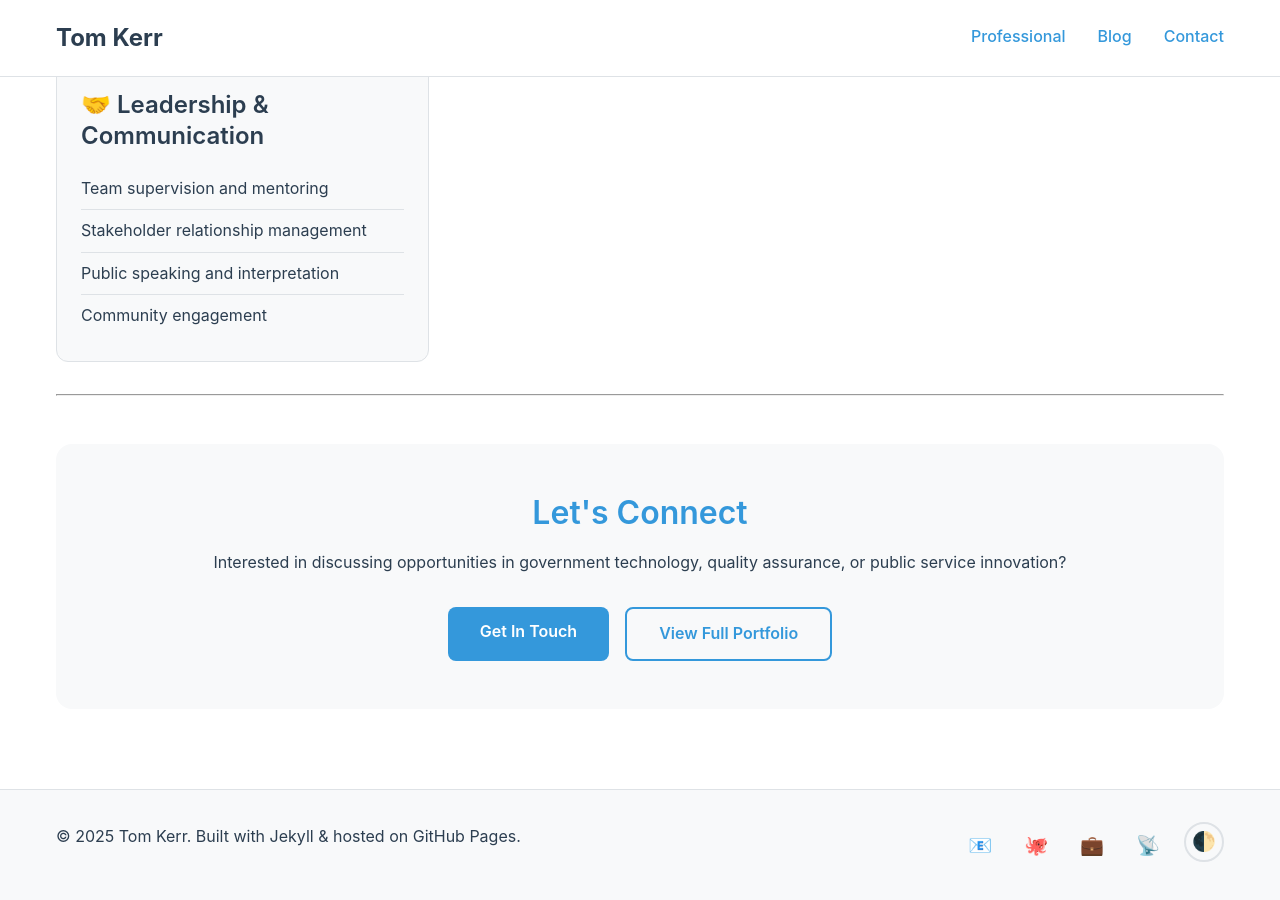
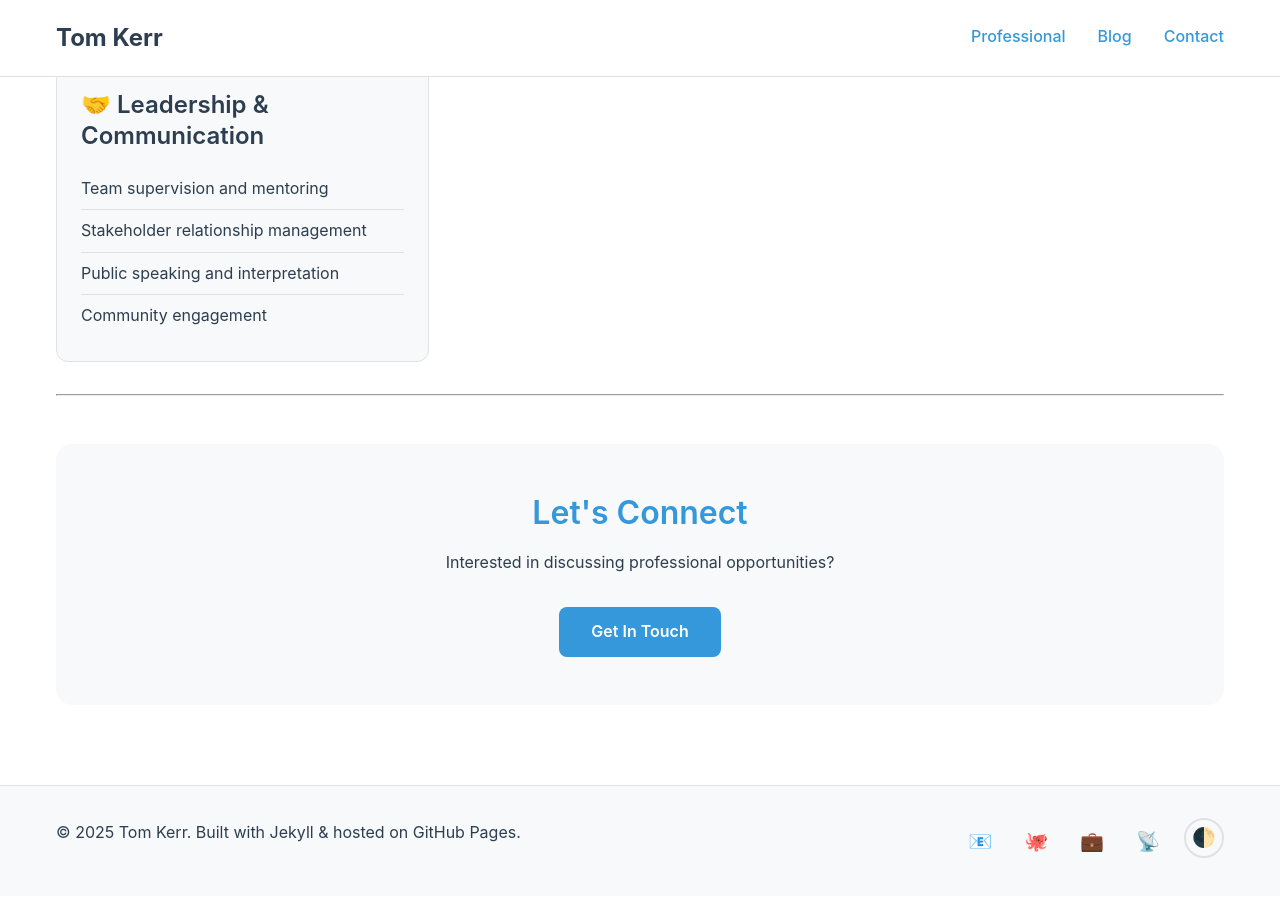
Before and after one commit to TDK250/Toms-Site, a Jekyll site: the page built from professional.md, in a window 1280 px wide and 900 px high, scrolled down 4104 px. Built offline with Jekyll 4.4.1, drawn with Linux system fonts in a browser that asks for light colours.

Commit message:
Update professional.md

```diff
--- a/professional.md
+++ b/professional.md
@@ -210,10 +210,9 @@ title: Professional
 
 <div class="contact-cta">
   <h2>Let's Connect</h2>
-  <p>Interested in discussing opportunities in government technology, quality assurance, or public service innovation?</p>
+  <p>Interested in discussing professional opportunities?</p>
   <div class="cta-buttons">
     <a href="/contact" class="btn btn-primary">Get In Touch</a>
-    <a href="/" class="btn btn-secondary">View Full Portfolio</a>
   </div>
 </div>
 
```
